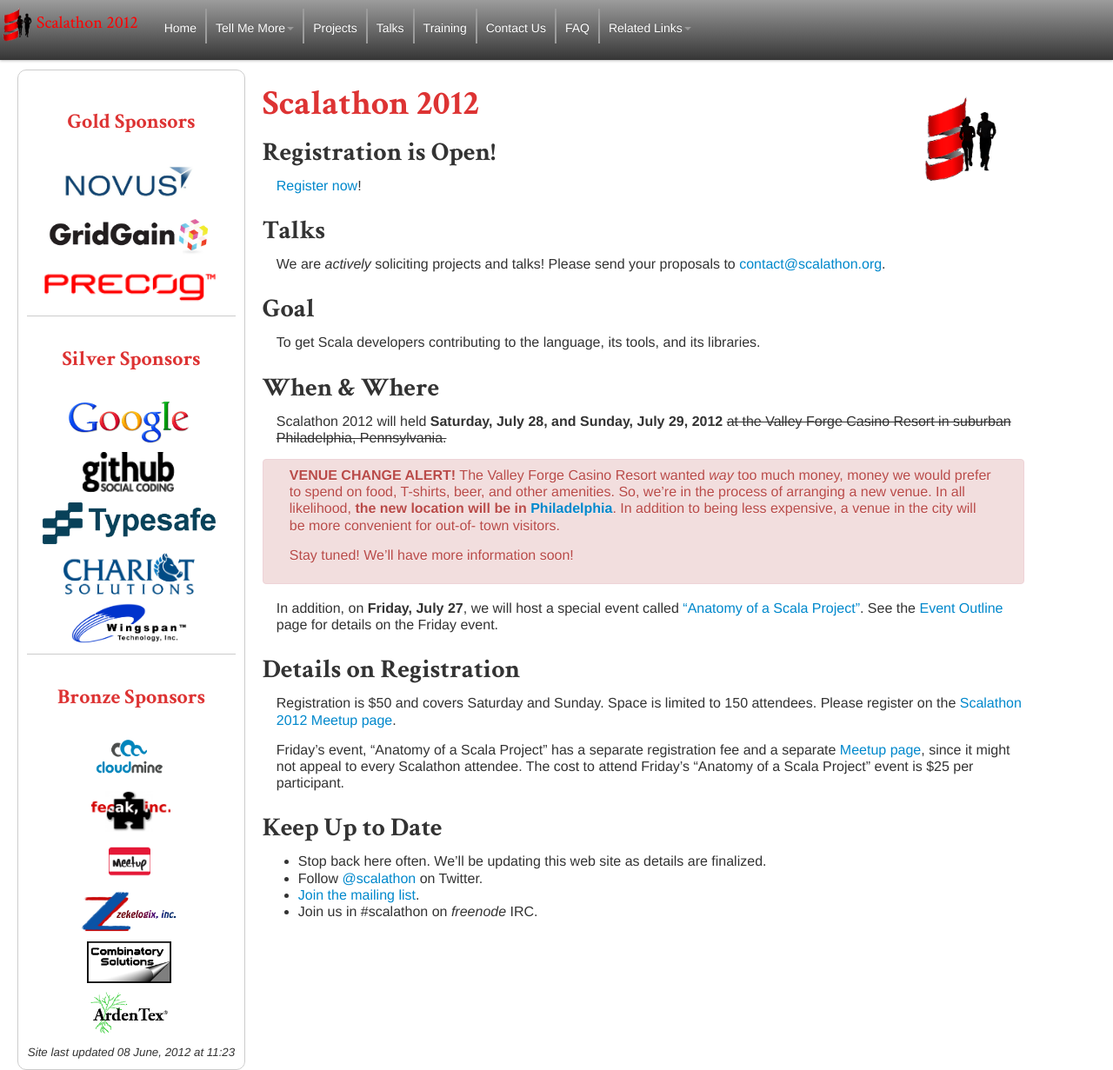
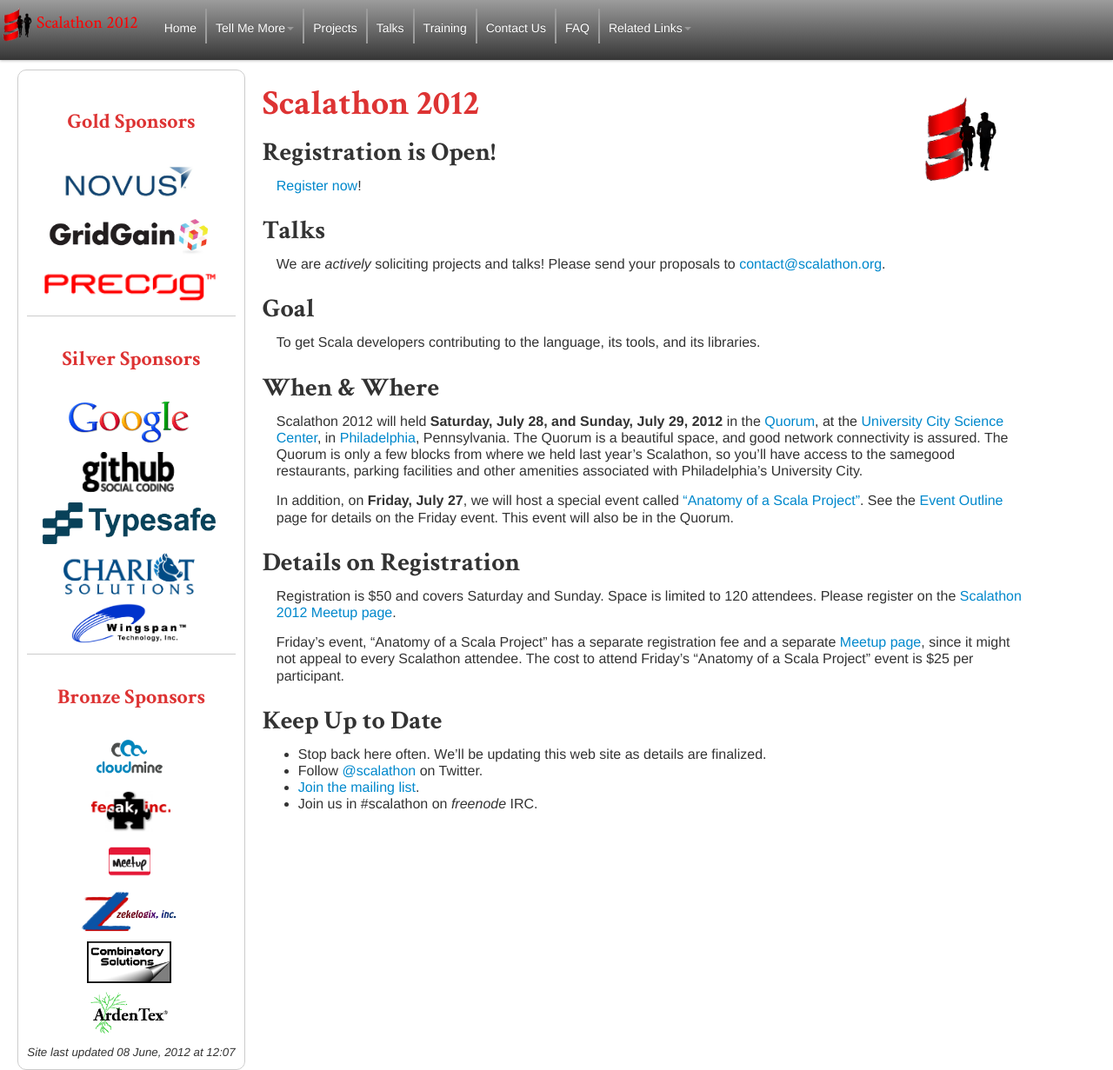
Before and after one commit to scala-phase/scalathon, a Jekyll site: the page built from 2012/index.md, in a window 1280 px wide and 1231 px high. Shown: the whole window at 87% size. Built offline with Jekyll 4.4.1, drawn with Linux system fonts in a browser that asks for light colours; nearby versions of some CDN libraries.

Commit message:
Venue is decided!

```diff
--- a/2012/index.md
+++ b/2012/index.md
@@ -22,27 +22,21 @@
 
 # When & Where
 
-Scalathon 2012 will held **Saturday, July 28, and Sunday, July 29, 2012**
-<span markdown="1"><strike>at the Valley Forge Casino Resort in suburban Philadelphia, Pennsylvania.</strike></span>
-
-<div class="alert alert-error" markdown="1">
-**VENUE CHANGE ALERT!** The Valley Forge Casino Resort wanted _way_ too much
-money, money we would prefer to spend on food, T-shirts, beer, and other
-amenities. So, we're in the process of arranging a new venue. In all
-likelihood, **the new location will be in [Philadelphia][]**. In addition to
-being less expensive, a venue in the city will be more convenient for out-of-
-town visitors.
-
-Stay tuned! We'll have more information soon!
-</div>
+Scalathon 2012 will held **Saturday, July 28, and Sunday, July 29, 2012** in
+the [Quorum][], at the [University City Science Center][], in [Philadelphia][],
+Pennsylvania. The Quorum is a beautiful space, and good network connectivity is
+assured. The Quorum is only a few blocks from where we held last year's
+Scalathon, so you'll have access to the samegood restaurants, parking
+facilities and other amenities associated with Philadelphia's University City.
 
 In addition, on **Friday, July 27**, we will host a special event called
 ["Anatomy of a Scala Project"][friday-meetup]. See the
-[Event Outline](/2012/outline.html) page for details on the Friday event.
+[Event Outline](/2012/outline.html) page for details on the Friday event. This
+event will also be in the Quorum.
 
 # Details on Registration
 
-Registration is $50 and covers Saturday and Sunday. Space is limited to 150
+Registration is $50 and covers Saturday and Sunday. Space is limited to 120
 attendees. Please register on the [Scalathon 2012 Meetup page][meetup-page].
 
 Friday's event, "Anatomy of a Scala Project" has a separate registration fee
@@ -58,7 +52,8 @@
 * [Join the mailing list](http://groups.google.com/group/scalathon).
 * Join us in #scalathon on *freenode* IRC.
 
-[Valley Forge Casino Resort]: https://www.vfcasino.com/
 [Philadelphia]: http://en.wikipedia.org/wiki/Philadelphia
 [meetup-page]: http://www.meetup.com/scala-phase/events/62752272/
 [friday-meetup]: http://www.meetup.com/scala-phase/events/62963952/
+[University City Science Center]: http://www.sciencecenter.org/
+[Quorum]: http://www.sciencecenter.org/programs/quorum
--- a/_includes/last-modified-header.html
+++ b/_includes/last-modified-header.html
@@ -1 +1 @@
-<meta http-equiv="Last-Modified" content="Fri, 08 Jun 2012 15:23:50 GMT">
+<meta http-equiv="Last-Modified" content="Fri, 08 Jun 2012 16:07:24 GMT">
--- a/_includes/last-updated-2012.html
+++ b/_includes/last-updated-2012.html
@@ -1 +1 @@
-<span class="date">Site last updated 08 June, 2012 at 11:23</span>
+<span class="date">Site last updated 08 June, 2012 at 12:07</span>
```
Also changed, not shown: 2012/faq.md (+17 -10 lines), 2012/logistics.md (+4 -9 lines).
